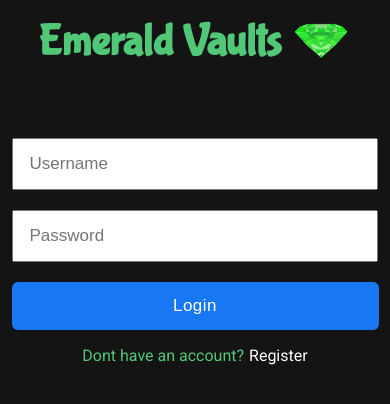
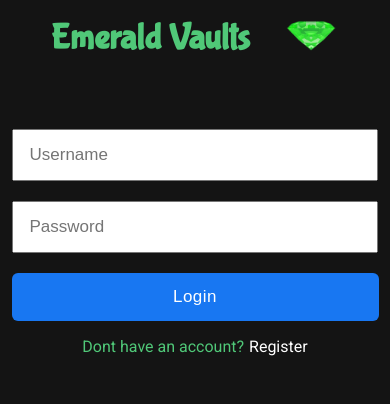
Before and after one commit to drg49/Neighborly-App-Frontend, a React (Create React App) app: page /login in a window 390 px wide. Shown: the top 404 px of the page. Built offline with nearby package versions, Linux system fonts and the light colour scheme.

Commit message:
Testing responsive design

```diff
--- a/src/App.scss
+++ b/src/App.scss
@@ -320,8 +320,14 @@ input[type=submit] {
 @media screen and (max-width: 1024px){
   #logo {
     h1 {
-      font-size: 44px;
+      font-size: 36px;
     }
+
+    img {
+      width: 56px;
+      height: 31px;
+    }
+
     max-width: 322px;
   }
 }
```
